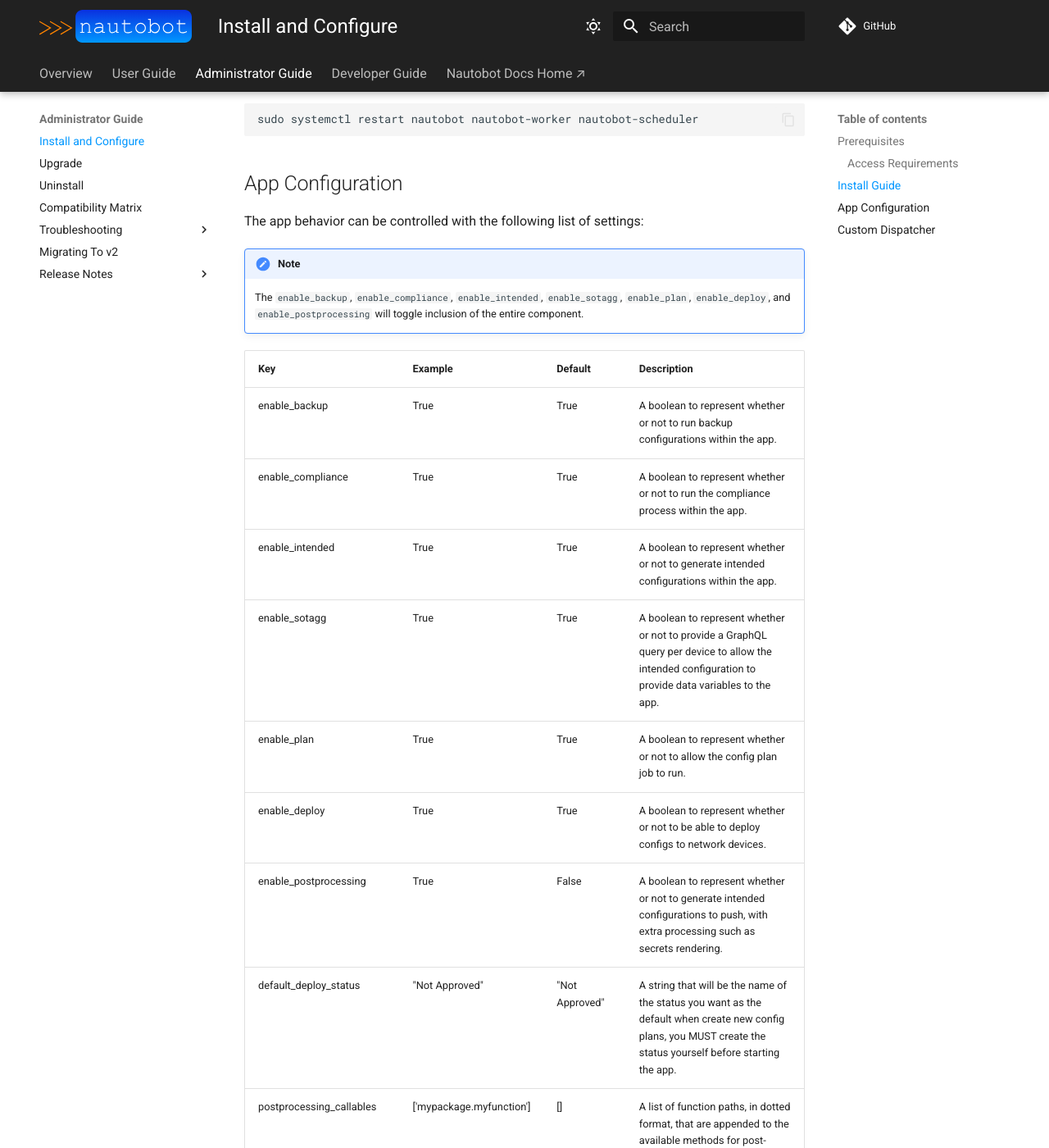
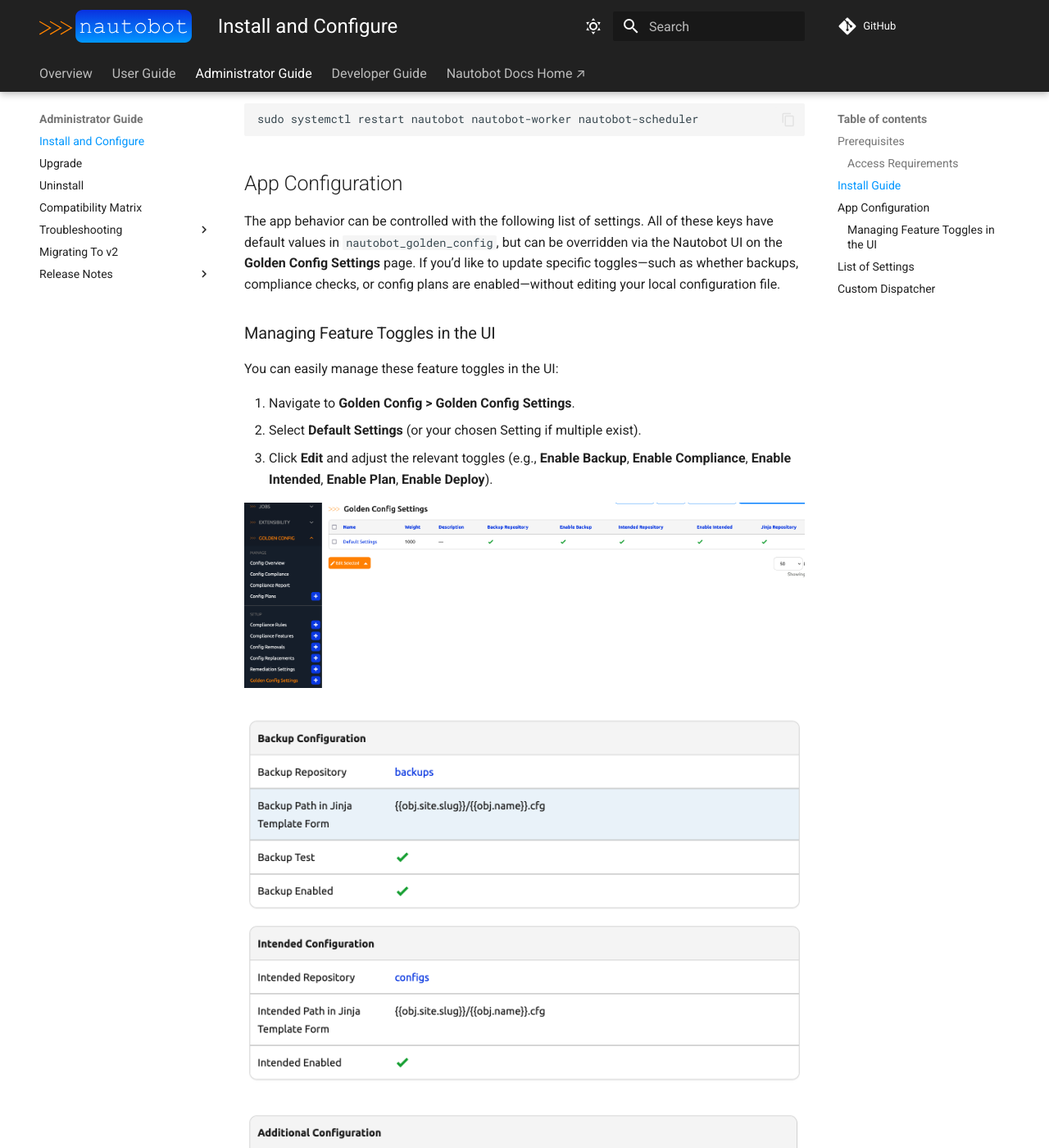
Before and after one commit to nautobot/nautobot-app-golden-config, an MkDocs documentation site: the page built from docs/admin/install.md, in a window 1280 px wide and 1400 px high, scrolled down 2207 px. Shown: the whole window at 82% size. Built offline with MkDocs 1.6.1 and Material for MkDocs 9.7.7, drawn with Linux system fonts in a browser that asks for light colours; comment, search, counter and statistics services are not loaded; some of the changed text lies outside the part shown.

Commit message:
add updated docs

```diff
--- a/docs/admin/install.md
+++ b/docs/admin/install.md
@@ -92,19 +92,34 @@
 
 ## App Configuration
 
-The app behavior can be controlled with the following list of settings:
+The app behavior can be controlled with the following list of settings. All of these keys have default values in `nautobot_golden_config`, but can be overridden via the Nautobot UI on the **Golden Config Settings** page. If you’d like to update specific toggles—such as whether backups, compliance checks, or config plans are enabled—without editing your local configuration file.
 
-!!! note
-    The `enable_backup`, `enable_compliance`, `enable_intended`, `enable_sotagg`, `enable_plan`, `enable_deploy`, and `enable_postprocessing` will toggle inclusion of the entire component.
+### Managing Feature Toggles in the UI
+
+You can easily manage these feature toggles in the UI:
+
+  1. Navigate to **Golden Config > Golden Config Settings**.
+  2. Select **Default Settings** (or your chosen Setting if multiple exist).
+  3. Click **Edit** and adjust the relevant toggles (e.g., **Enable Backup**, **Enable Compliance**, **Enable Intended**, **Enable Plan**, **Enable Deploy**).
+
+![Golden Config Settings List](../images/golden-config-settings-list.png)
+
+![Golden Config Settings - Backup and Intended](../images/golden-config-settings-01.png)
+
+![Golden Config Settings - Additional Configuration](../images/golden-config-settings-02.png)
+
+As shown, you can toggle any of the features on or off. Once saved, the job logic in Nautobot Golden Config will reflect those changes immediately, allowing you to control which aspects of Golden Config you want to enable.
+
+## List of Settings
 
 | Key                       | Example                       | Default | Description                                                                                                                                                                |
 | ------------------------- | ----------------------------- | ------- | -------------------------------------------------------------------------------------------------------------------------------------------------------------------------- |
-| enable_backup             | True                          | True    | A boolean to represent whether or not to run backup configurations within the app.                                                                                      |
-| enable_compliance         | True                          | True    | A boolean to represent whether or not to run the compliance process within the app.                                                                                     |
-| enable_intended           | True                          | True    | A boolean to represent whether or not to generate intended configurations within the app.                                                                               |
+| enable_backup             | True                          | True    | A boolean to represent whether or not to run backup configurations within the app. Can be changed in UI under **Enable Backup** in Golden Config Settings.                                                                                      |
+| enable_compliance         | True                          | True    | A boolean to represent whether or not to run the compliance process within the app. Can be changed in UI under **Compliance Enabled** in Golden Config Settings.                                                                                    |
+| enable_intended           | True                          | True    | A boolean to represent whether or not to generate intended configurations within the app. Can be changed in UI under **Intended Enabled** in Golden Config Settings.                                                                              |
 | enable_sotagg             | True                          | True    | A boolean to represent whether or not to provide a GraphQL query per device to allow the intended configuration to provide data variables to the app.                   |
-| enable_plan               | True                          | True    | A boolean to represent whether or not to allow the config plan job to run.                                                                                                 |
-| enable_deploy             | True                          | True    | A boolean to represent whether or not to be able to deploy configs to network devices.                                                                                     |
+| enable_plan               | True                          | True    | A boolean to represent whether or not to allow the config plan job to run. Can be changed in UI under **Plan Enabled** in Golden Config Settings.                                                                                                |
+| enable_deploy             | True                          | True    | A boolean to represent whether or not to be able to deploy configs to network devices. Can be changed in UI under **Deploy Enabled** in Golden Config Settings.                                                                                    |
 | enable_postprocessing     | True                          | False    | A boolean to represent whether or not to generate intended configurations to push, with extra processing such as secrets rendering.                                       |
 | default_deploy_status     | "Not Approved"                | "Not Approved" | A string that will be the name of the status you want as the default when create new config plans, you MUST create the status yourself before starting the app.     |
 | postprocessing_callables  | ['mypackage.myfunction']      | []      | A list of function paths, in dotted format, that are appended to the available methods for post-processing the intended configuration, for instance, the `render_secrets`. |
```
Also changed, not shown: docs/images/golden-config-settings-01.png (added), docs/images/golden-config-settings-02.png (added), docs/images/golden-config-settings-list.png (added).
